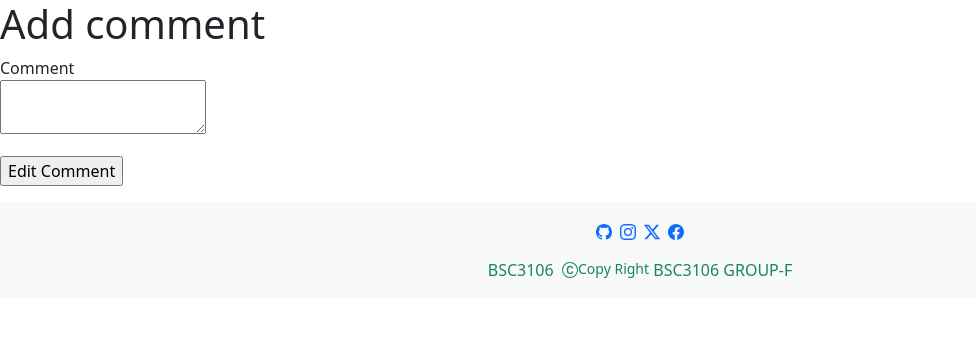
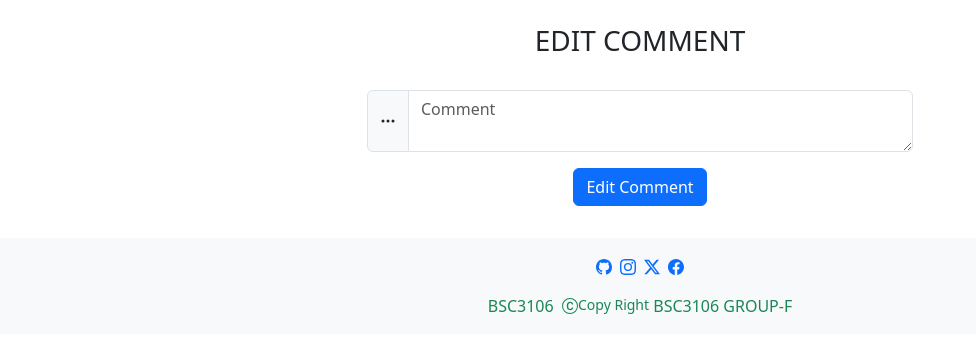
Before and after one commit to ColinAdo/open-source-bug-tracker-group-F, a Flask app: template app/templates/core/edit_comment.html in a window 1280 px wide. Shown: the top 353 px of the page, without its empty margins (0-976 px from the left). Run offline with Flask 3, Linux system fonts and the light colour scheme; the template is opened without the code that fills it: values that come from a table or form of the project are taken from there, others are empty.

Commit message:
Add styled edit_comments.html

```diff
--- a/app/templates/core/edit_comment.html
+++ b/app/templates/core/edit_comment.html
@@ -3,18 +3,35 @@
 
 {% block content %}
 
-<h1>Add comment</h1>
-<form action="" method="post" novalidate>
-        {{ form.hidden_tag() }}
-        <p>
-            {{ form.text.label }}<br>
-            {{ form.text() }}<br>
-            {% for error in form.text.errors %}
+<div class="container mt-4">
+
+<h3 class="d-flex justify-content-center text-uppercase">Edit comment</h3>
+
+<form method="post" action="" enctype="multipart/form-data">
+    {{ form.hidden_tag() }}
+
+<div class="row justify-content-center">
+        <div class="col-md-6">
+    <div class="input-group flex-nowrap mt-4">
+        <span class="input-group-text" id="addon-wrapping">
+            <svg xmlns="http://www.w3.org/2000/svg" width="16" height="16" fill="currentColor" class="bi bi-three-dots" viewBox="0 0 16 16">
+                <path d="M3 9.5a1.5 1.5 0 1 1 0-3 1.5 1.5 0 0 1 0 3zm5 0a1.5 1.5 0 1 1 0-3 1.5 1.5 0 0 1 0 3zm5 0a1.5 1.5 0 1 1 0-3 1.5 1.5 0 0 1 0 3z"/>
+            </svg>
+        </span>
+        {{ form.text(class="form-control", placeholder="Comment", aria_describedby="addon-wrapping") }}
+        {% for error in form.text.errors %}
             <span style="color: red;">{{ error }}</span>
-            {% endfor %}
-        </p>
+        {% endfor %}
+    </div>
+        </div>
+</div>
 
-        <p>{{ form.submit() }}</p>
-    </form>
 
+<div class="text-center">
+    <div class="mb-3 p-3">
+        {{ form.submit(class="btn btn-primary mr-5") }}
+    </div>
+</div>
+</form>
+</div>
 {% endblock content %}
```
